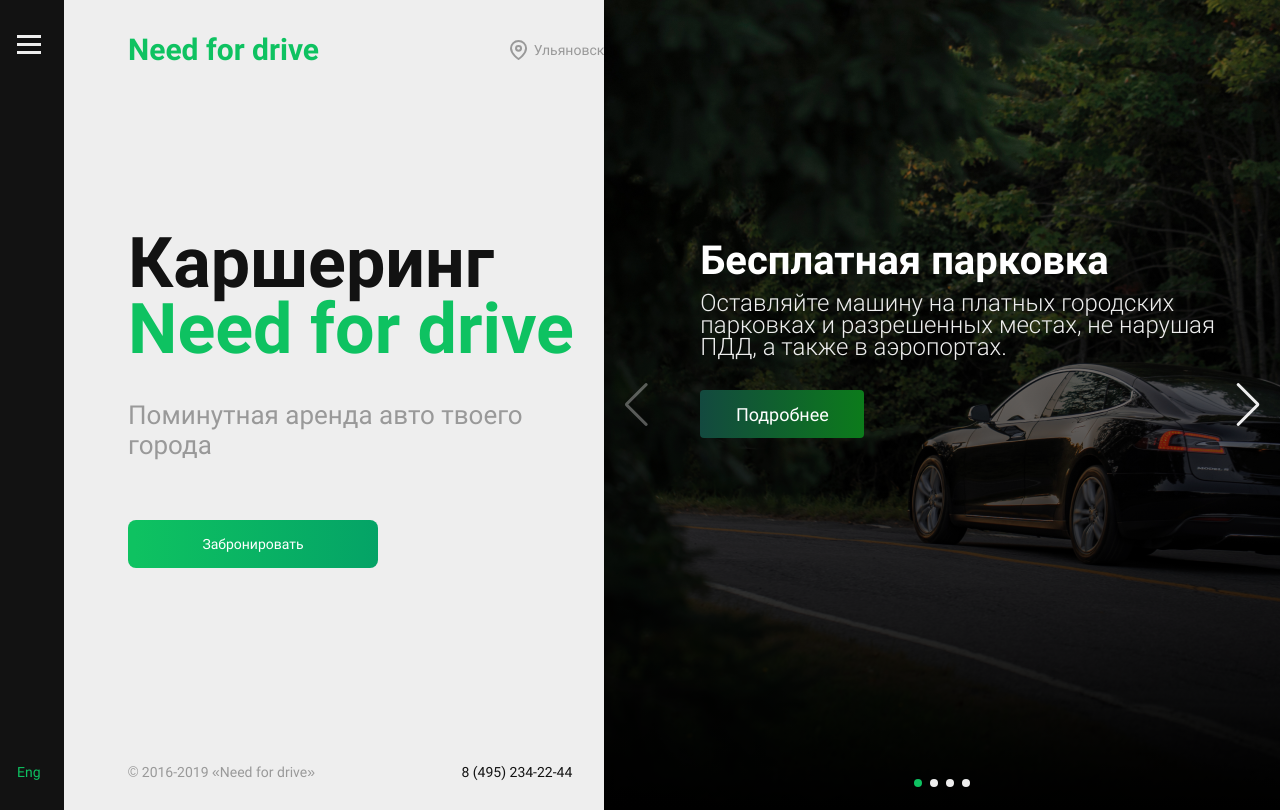
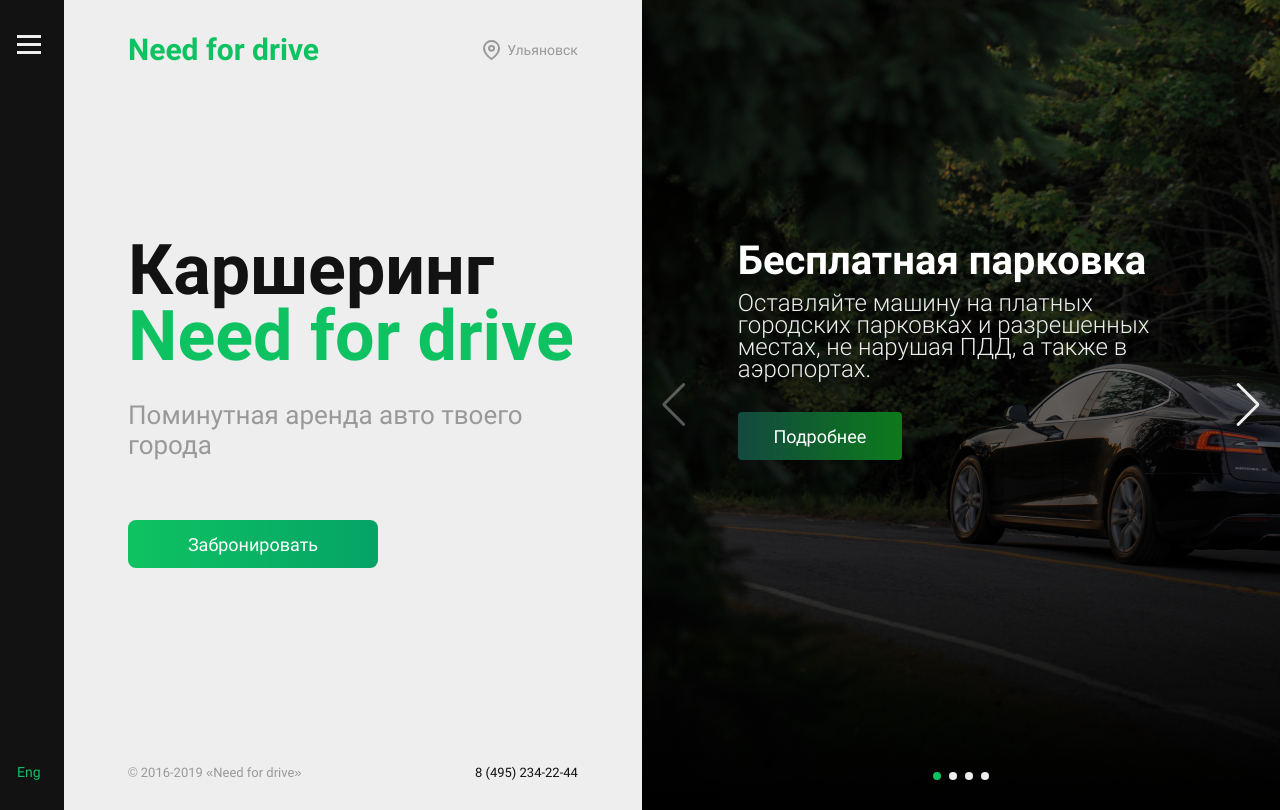
Before and after one commit to vladn255/rent-car-app, a React (Create React App) app: page / in a window 1280 px wide. Built offline with nearby package versions, Linux system fonts and the light colour scheme.

Commit message:
V-01. Working build
- finished required features

```diff
--- a/package.json
+++ b/package.json
@@ -18,7 +18,9 @@
     "start": "react-scripts start",
     "build": "react-scripts build",
     "test": "react-scripts test",
-    "eject": "react-scripts eject"
+    "eject": "react-scripts eject",
+    "predeploy": "npm run build",
+    "deploy": "gh-pages -d build"
   },
   "eslintConfig": {
     "extends": [
--- a/src/sass/blocks/app.scss
+++ b/src/sass/blocks/app.scss
@@ -2,7 +2,9 @@
   display: flex;
   flex-direction: row;
   min-height: $min-height-default;
+  width: 100vw;
   max-width: $desktop-width;
+  min-width: $mobile-width;
   margin-left: auto;
   margin-right: auto;
   position: relative;
@@ -17,5 +19,6 @@
 
   @media (max-width: $mobile-width) {
     max-width: $mobile-width;
+    min-height: 568px;
   }
 }
--- a/src/sass/blocks/banner.scss
+++ b/src/sass/blocks/banner.scss
@@ -27,11 +27,13 @@
 
 .banner__title-brand {
   color: $main-accent-green;
-  margin-bottom: 34px;
+  margin-bottom: 27px;
 
   @media (max-width: $mobile-width) {
     font-size: 32px;
     line-height: 32px;
+    margin-top: 5px;
+    margin-bottom: 10px;
   }
 }
 
@@ -46,5 +48,6 @@
   @media (max-width: $mobile-width) {
     font-size: 18px;
     line-height: 21px;
+    margin-bottom: 82px;
   }
 }
--- a/src/sass/blocks/button.scss
+++ b/src/sass/blocks/button.scss
@@ -22,12 +22,15 @@
 .button--banner {
   width: 250px;
   min-height: 48px;
+  font-size: 18px;
+  line-height: 21px;
 
   @media (max-width: $mobile-width) {
     position: absolute;
     width: $mobile-width;
     border-radius: 0;
-    left: -32px;
+    padding: 0;
+    left: -16px;
     bottom: 0;
   }
 }
--- a/src/sass/blocks/features.scss
+++ b/src/sass/blocks/features.scss
@@ -1,15 +1,40 @@
 .features {
+  margin: 0;
   font-weight: bold;
   font-size: 32px;
   line-height: 37px;
   color: $font-white;
   text-transform: uppercase;
 
-  padding-top: 243px;
+  padding-top: 250px;
   padding-left: 128px;
+  margin-bottom: 42px;
+
+  @media (max-width: $desktop-min-width) {
+    padding-left: 96px;
+    padding-right: 32px;
+  }
+
+  @media (max-width: $tablet-width) {
+    font-size: 28px;
+    line-height: 33px;
+
+    padding-top: 260px;
+    margin-bottom: 36px;
+  }
+
+  @media (max-width: $mobile-width) {
+    font-size: 22px;
+    line-height: 26px;
+
+    padding-top: 32px;
+    padding-left: 28px;
+  }
 }
 
 .features__item {
+  margin-bottom: 16px;
+
   .features__link {
     color: inherit;
   }
--- a/src/sass/blocks/main-footer.scss
+++ b/src/sass/blocks/main-footer.scss
@@ -1,13 +1,21 @@
 .main-footer {
+  font-size: 13px;
+  line-height: 15px;
   width: 100%;
 
   position: absolute;
   bottom: 30px;
   left: 0;
 
+  @media (max-width: $tablet-width) {
+    bottom: 37px;
+  }
+
   @media (max-width: $mobile-width) {
     min-height: 72px;
     background-color: $main-black;
+    bottom: 0;
+    padding-top: 18px;
   }
 }
 
@@ -17,12 +25,19 @@
   align-items: center;
 
   padding-left: 64px;
-  padding-right: 32px;
+  padding-right: 64px;
+
+  @media (max-width: $desktop-min-width) {
+    padding-left: 32px;
+    padding-right: 32px;
+  }
 
   @media (max-width: $mobile-width) {
     flex-direction: column-reverse;
     justify-content: center;
     align-items: flex-end;
+
+    padding-right: 16px;
   }
 }
 
@@ -36,5 +51,6 @@
 
   @media (max-width: $mobile-width) {
     color: $main-accent-green;
+    margin-bottom: 10px;
   }
 }
--- a/src/sass/blocks/main-header.scss
+++ b/src/sass/blocks/main-header.scss
@@ -3,12 +3,14 @@
   justify-content: space-between;
   align-items: center;
 
-  margin-bottom: 163px;
+  margin-bottom: 170px;
 
   @media (max-width: $mobile-width) {
     flex-direction: column;
     justify-content: flex-start;
     align-items: flex-end;
+
+    margin-bottom: 35px;
   }
 }
 
@@ -19,6 +21,10 @@
   color: $main-accent-green;
 
   margin: 0;
+
+  @media (max-width: $mobile-width) {
+    margin-bottom: 8px;
+  }
 }
 
 .main-header__location {
--- a/src/sass/blocks/main-nav.scss
+++ b/src/sass/blocks/main-nav.scss
@@ -8,10 +8,6 @@
 
   @media (max-width: $tablet-width) {
     width: 86px;
-  }
-
-  @media (max-width: $mobile-width) {
-    background-color: transparent;
   }
 }
 
@@ -65,6 +61,11 @@
       }
     }
 
+    .main-nav__features,
+    .main-nav__socials {
+      display: none;
+    }
+
     @media (max-width: $tablet-width) {
       .main-nav__lang-wrapper {
         display: block;
@@ -72,14 +73,14 @@
     }
 
     @media (max-width: $mobile-width) {
+      z-index: 3;
+      background-color: transparent;
+      width: 72px;
+      padding-top: 22px;
+
       .main-nav__lang-wrapper {
         display: none;
       }
-    }
-
-    .main-nav__features,
-    .main-nav__socials {
-      display: none;
     }
   }
 
@@ -89,7 +90,7 @@
     align-items: flex-start;
 
     .main-nav__lang-wrapper {
-      display: block;
+      display: none;
     }
 
     &::after {
@@ -106,6 +107,35 @@
       max-width: $desktop-width;
 
       background-color: $menu-bgc;
+    }
+
+    .main-nav__burger-wrapper {
+      margin-left: 16px;
+    }
+
+    .main-nav__burger,
+    .main-nav__burger::before,
+    .main-nav__burger::after {
+      background-color: $bg-white;
+    }
+
+    .main-nav__burger {
+      padding: 0;
+
+      &::before,
+      &::after {
+        content: "";
+        width: 30px;
+        height: 3px;
+      }
+
+      &::before {
+        transform: rotate(45deg);
+      }
+
+      &::after {
+        transform: rotate(-45deg);
+      }
     }
 
     @media (max-width: $desktop-min-width) {
@@ -125,31 +155,24 @@
     }
 
     @media (max-width: $mobile-width) {
+      background-color: $main-black;
+      padding-top: 23px;
+
+      .main-nav__burger-wrapper {
+        margin-left: 23px;
+      }
+
       .main-nav__lang-wrapper {
         display: block;
-      }
-    }
-
-    .main-nav__burger-wrapper {
-      margin-left: 16px;
-    }
-
-    .main-nav__burger {
-      padding: 0;
-
-      &::before,
-      &::after {
-        content: "";
-        width: 30px;
-        height: 3px;
+        width: 85px;
       }
 
-      &::before {
-        transform: rotate(45deg);
-      }
-
-      &::after {
-        transform: rotate(-45deg);
+      .main-nav__burger {
+        &::before,
+        &::after {
+          width: 25px;
+          height: 3px;
+        }
       }
     }
   }
--- a/src/sass/blocks/main.scss
+++ b/src/sass/blocks/main.scss
@@ -1,8 +1,12 @@
 .main {
   display: flex;
   flex-direction: row;
-  width: 100vw;
+  width: 100%;
   padding-left: 64px;
+
+  @media (max-width: $tablet-width) {
+    padding-left: 86px;
+  }
 
   @media (max-width: $mobile-width) {
     padding-left: 0;
@@ -12,9 +16,18 @@
 .main__wrapper {
   position: relative;
   padding-left: 64px;
+  padding-right: 64px;
   padding-top: 32px;
+  flex-grow: 1;
 
   @media (max-width: $desktop-min-width) {
     padding-left: 32px;
+    padding-right: 32px;
+  }
+
+  @media (max-width: $mobile-width) {
+    padding-top: 20px;
+    padding-right: 16px;
+    padding-left: 16px;
   }
 }
--- a/src/sass/blocks/slider.scss
+++ b/src/sass/blocks/slider.scss
@@ -6,8 +6,14 @@
   height: 100%;
 
   padding-left: 96px;
-  padding-right: 64px;
+  padding-right: 96px;
   padding-top: 237px;
+
+  @media (max-width: $desktop-min-width) {
+    padding-top: 278px;
+    padding-left: 64px;
+    padding-right: 64px;
+  }
 }
 
 .slider__title {
@@ -16,6 +22,11 @@
   line-height: 47px;
   font-weight: bold;
   margin-bottom: 8px;
+
+  @media (max-width: $desktop-min-width) {
+    font-size: 32px;
+    line-height: 37px;
+  }
 }
 
 .slider__text {
@@ -25,12 +36,19 @@
   font-weight: 300;
   color: $grey-light;
   margin-bottom: 32px;
+
+  @media (max-width: $desktop-min-width) {
+    font-size: 22px;
+    line-height: 22px;
+  }
 }
 
 // Swiper customization
 
 .swiper-container {
   width: 688px;
+  margin-left: 0;
+  margin-right: 0;
 
   @media (max-width: $desktop-min-width) {
     width: 410px;
@@ -49,7 +67,7 @@
 
 .swiper-pagination {
   bottom: 0;
-  padding-bottom: 10px;
+  padding-bottom: 17px;
 }
 
 .swiper-pagination-bullet {
--- a/src/sass/blocks/socials.scss
+++ b/src/sass/blocks/socials.scss
@@ -2,6 +2,14 @@
   display: flex;
   padding: 0;
   margin-left: 128px;
+
+  @media (max-width: $desktop-min-width) {
+    margin-left: 96px;
+  }
+
+  @media (max-width: $mobile-width) {
+    margin-left: 28px;
+  }
 }
 
 .socials__item {
```
